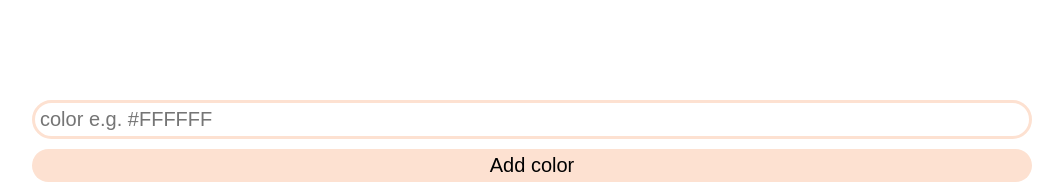
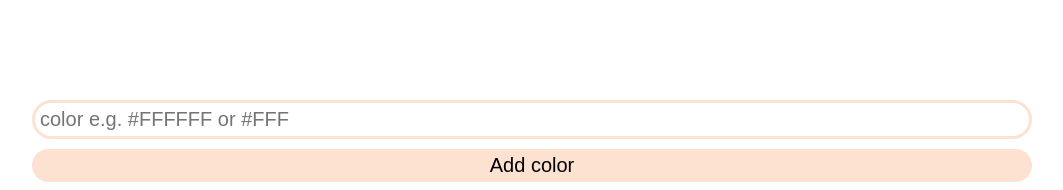
Before and after one commit to greedyChicken/test-task, a React (Create React App) app: page / in a window 1280 px wide. Shown: the top 190 px of the page, without its empty margins (108-1171 px from the left). Built offline with nearby package versions, Linux system fonts and the light colour scheme.

Commit message:
refactor validation form and add demo link to readme

```diff
--- a/src/components/AddForm/index.tsx
+++ b/src/components/AddForm/index.tsx
@@ -17,8 +17,6 @@ const AddForm = ({ setColors }: MyProps) => {
         return [...colors, color];
       });
       setColor("");
-    } else {
-      alert("not legal color");
     }
   };
 
@@ -54,7 +52,7 @@ const AddForm = ({ setColors }: MyProps) => {
       <input
         value={color}
         type="text"
-        placeholder="color e.g. #FFFFFF"
+        placeholder="color e.g. #FFFFFF or #FFF"
         onChange={onInputChange}
         className="form__input"
       />
```
Also changed, not shown: 1 other file (tests, documents, lock files or other folders).
